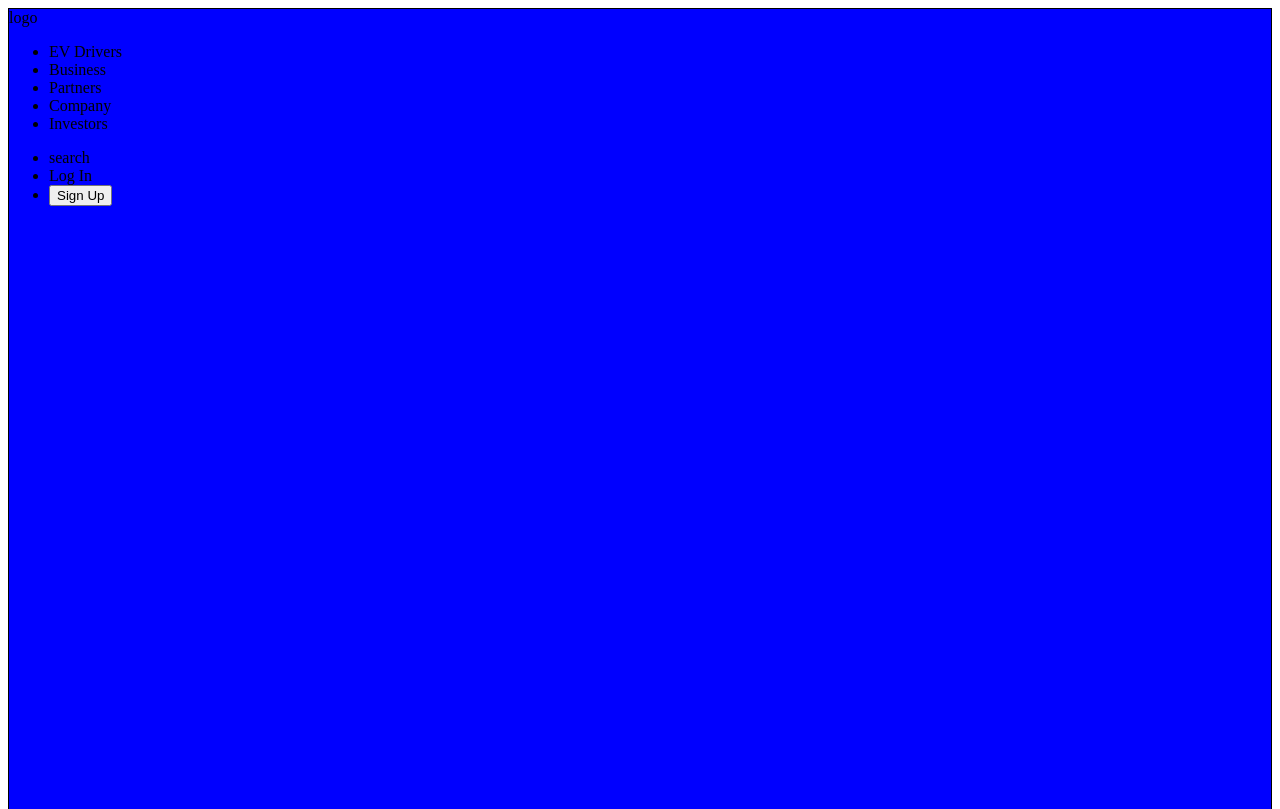
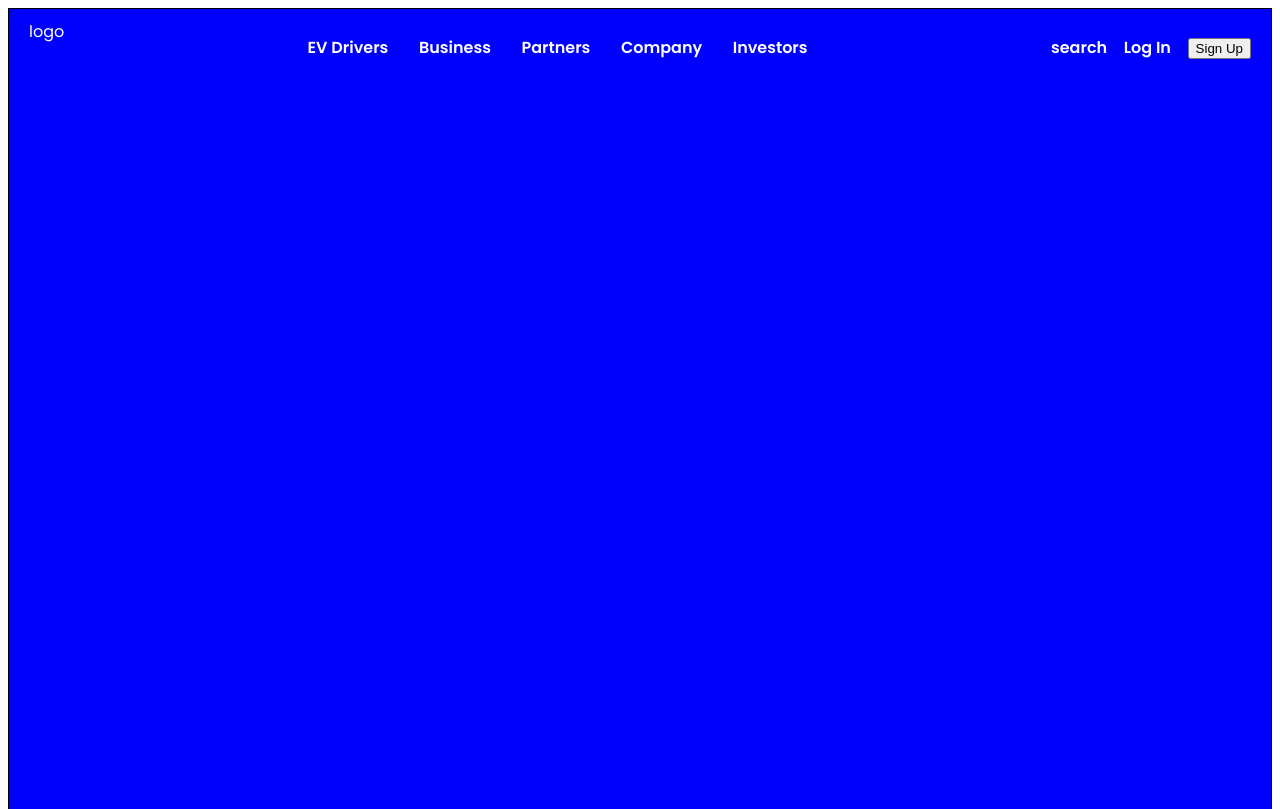
Before and after one commit to piyushmohanta9/Charge, a website: page index.html in a window 1280 px wide. Shown: the top 809 px of the page. Drawn offline with Linux system fonts and the light colour scheme; a web font is replaced by a local one.

Commit message:
nav bar css update

```diff
--- a/index.html
+++ b/index.html
@@ -4,21 +4,26 @@
   <meta charset="UTF-8">
   <meta name="viewport" content="width=device-width, initial-scale=1.0">
   <link rel="stylesheet" href="./public/css/styles.css">
+  <link rel="preconnect" href="https://fonts.googleapis.com">
+  <link rel="preconnect" href="https://fonts.gstatic.com" crossorigin>
+  <link href="https://fonts.googleapis.com/css2?family=Poppins:wght@300;400;600;700;800&family=Tilt+Prism&display=swap" rel="stylesheet">
   <title>Charge-Q</title>
 </head>
 <body>
   <header>
 
     <!--Area for Navigation Pane-->
-    <div>
+    <div class="top-pane">
       <!--Logo Placeholder-->
-      <div>
-        logo
+      <div class="logo-pane-outer">
+        <div class="logo-pane-inner">
+          logo
+        </div>
       </div>
       <!--Area for Navigation Pane-->
-      <div>
-        <nav>
-          <ul>
+      <div class="nav-pane">
+        <nav class="nav-1">
+          <ul class="nav-ul-1">
             <li>EV Drivers</li>
             <li>Business</li>
             <li>Partners</li>
@@ -27,9 +32,9 @@
           </ul>
         </nav>
       </div>
-      <div>
-        <nav>
-          <ul>
+      <div class="nav-pane">
+        <nav class="nav-2">
+          <ul class="nav-ul-2">
             <li>search</li>
             <li>Log In</li>
             <li>
--- a/public/css/styles.css
+++ b/public/css/styles.css
@@ -1,7 +1,16 @@
+body {
+  font-family: 'Poppins', sans-serif;;
+}
+
+li {
+  text-decoration: none;
+}
+
 header {
   background-color: blue;
   height: 100vh;
   border: 1px solid black;
+  color: white;
 }
 
 section {
@@ -15,3 +24,50 @@ footer {
   height: 500px;
   border: 1px solid black;
 }
+
+.top-pane {
+  display: flex;
+  justify-content: space-between;
+  margin: 10px 20px 10px 20px;
+}
+
+.logo-pane-inner {
+  display: flex;
+  justify-content: space-between;
+}
+
+.logo-pane-outer {
+  display: flex;
+  justify-content: space-between;
+}
+
+.nav-pane {
+  display: flex;
+  justify-content: space-between;
+}
+
+.nav-1 {
+  display: flex;
+  justify-content: space-between;
+}
+
+.nav-2 {
+  display: flex;
+  justify-content: space-between;
+}
+
+.nav-ul-1 {
+  display: flex;
+  justify-content: space-between;
+  width: 500px;
+  list-style-type: none;
+  font-weight: 600;
+}
+
+.nav-ul-2 {
+  display: flex;
+  justify-content: space-between;
+  width: 200px;
+  list-style-type: none;
+  font-weight: 600;
+}
```
